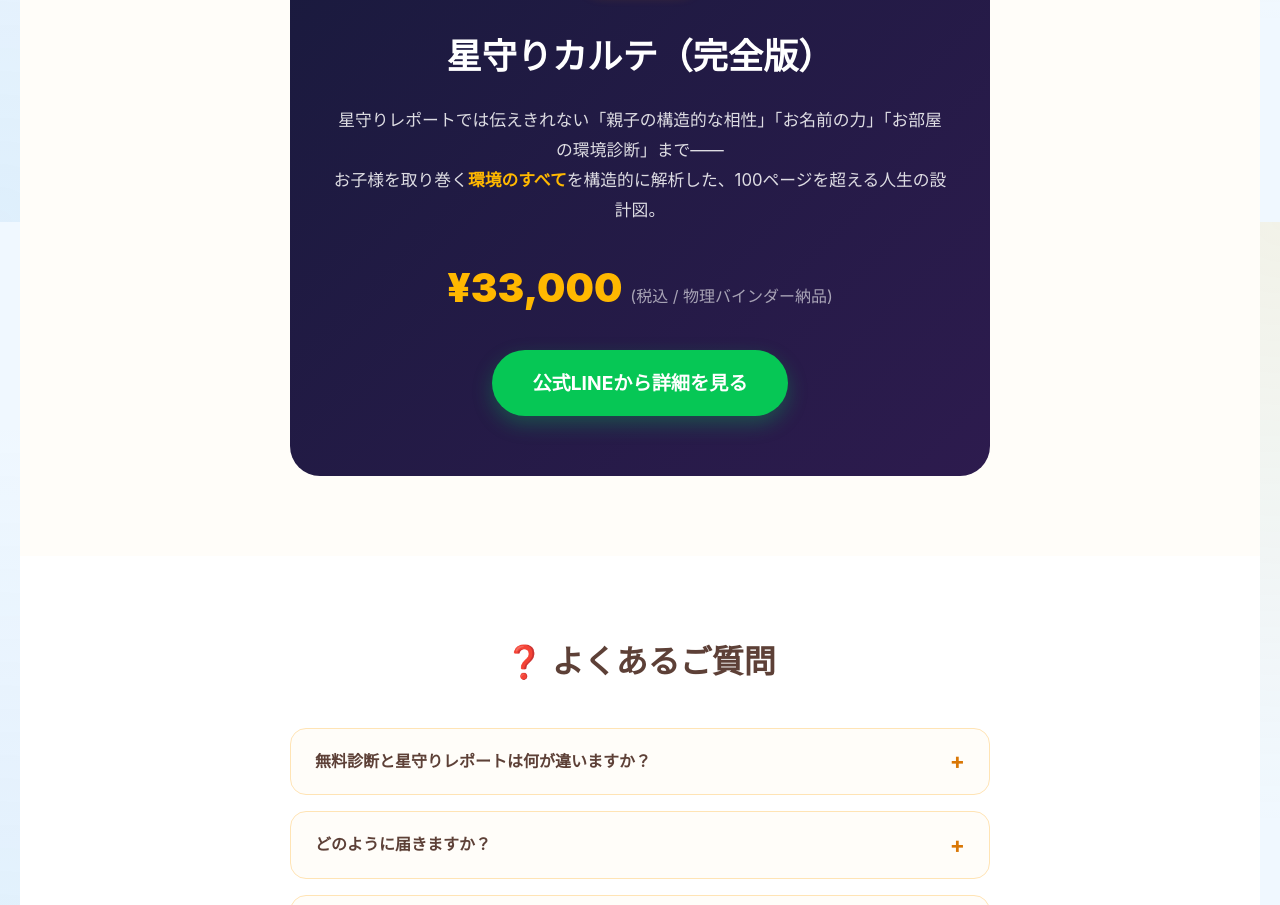
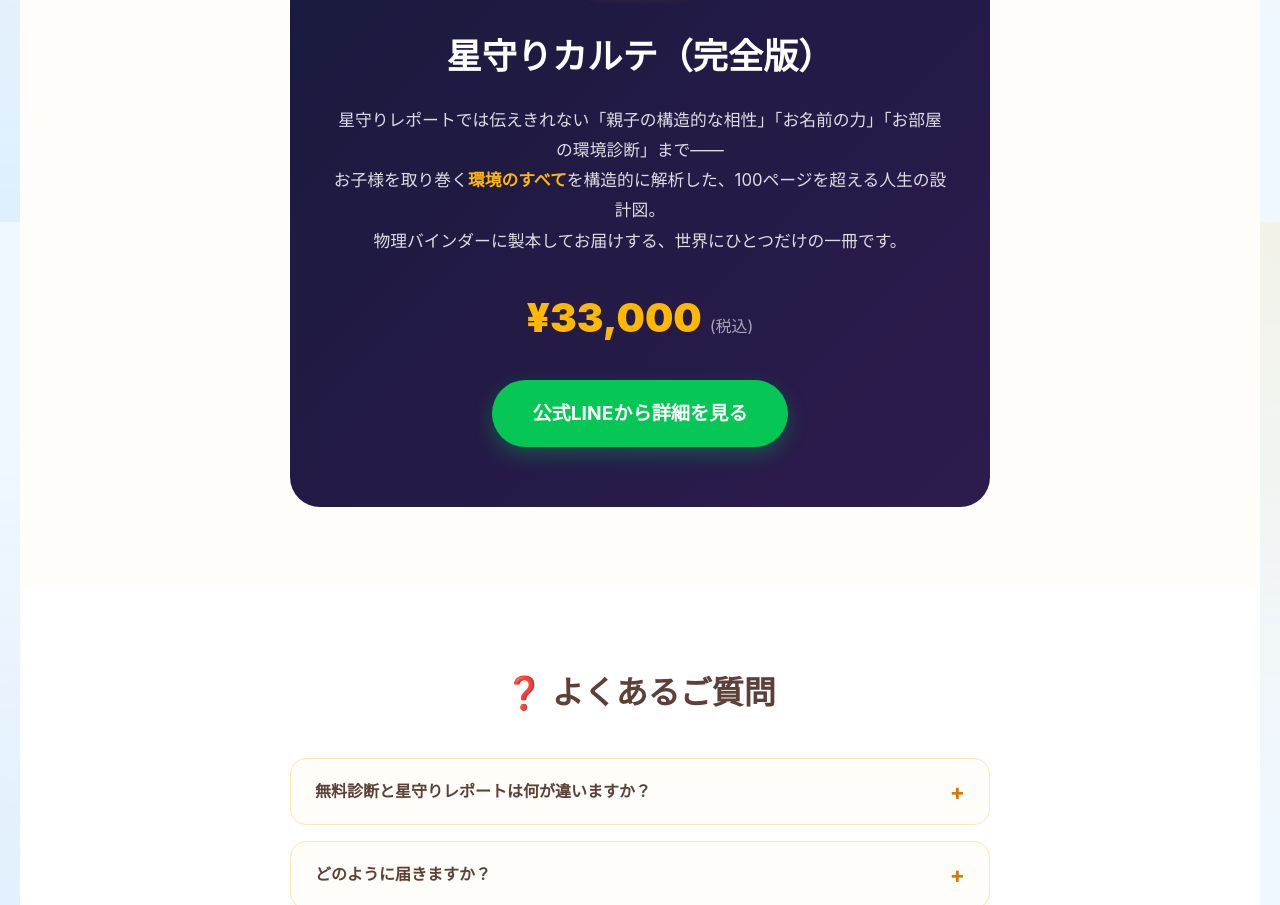
Before and after one commit to naotoada/hoshimori-web, a Next.js app: page / in a window 1280 px wide. Shown: the part 3778-4683 px from the top of the page. Built offline with nearby package versions, Linux system fonts and the light colour scheme.

Commit message:
copy: move binder info to body text, clean price line

```diff
--- a/src/app/page.tsx
+++ b/src/app/page.tsx
@@ -163,9 +163,10 @@ export default function Home() {
             <h2>星守りカルテ（完全版）</h2>
             <p className={styles.premiumLead}>
               星守りレポートでは伝えきれない「親子の構造的な相性」「お名前の力」「お部屋の環境診断」まで——<br/>
-              お子様を取り巻く<strong>環境のすべて</strong>を構造的に解析した、100ページを超える人生の設計図。
+              お子様を取り巻く<strong>環境のすべて</strong>を構造的に解析した、100ページを超える人生の設計図。<br/>
+              物理バインダーに製本してお届けする、世界にひとつだけの一冊です。
             </p>
-            <div className={styles.premiumPrice}>¥33,000 <span>(税込 / 物理バインダー納品)</span></div>
+            <div className={styles.premiumPrice}>¥33,000 <span>(税込)</span></div>
             <a href="https://lin.ee/9MSmxO1x" target="_blank" rel="noopener noreferrer" className={styles.lineBtn}>
               公式LINEから詳細を見る
             </a>
```
